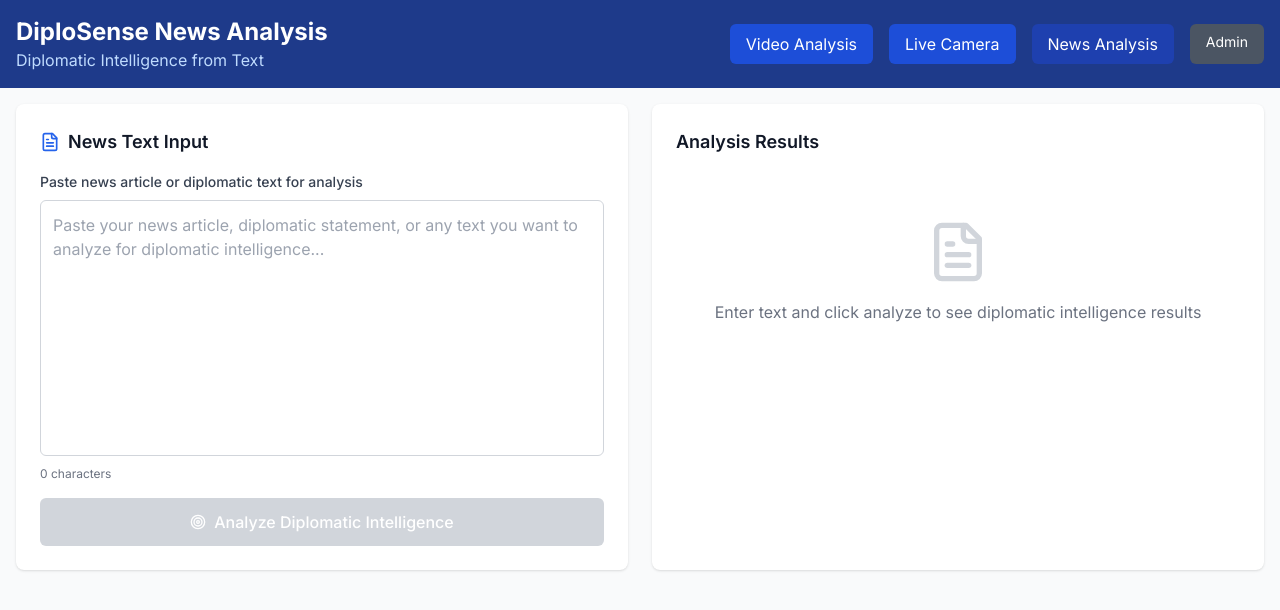
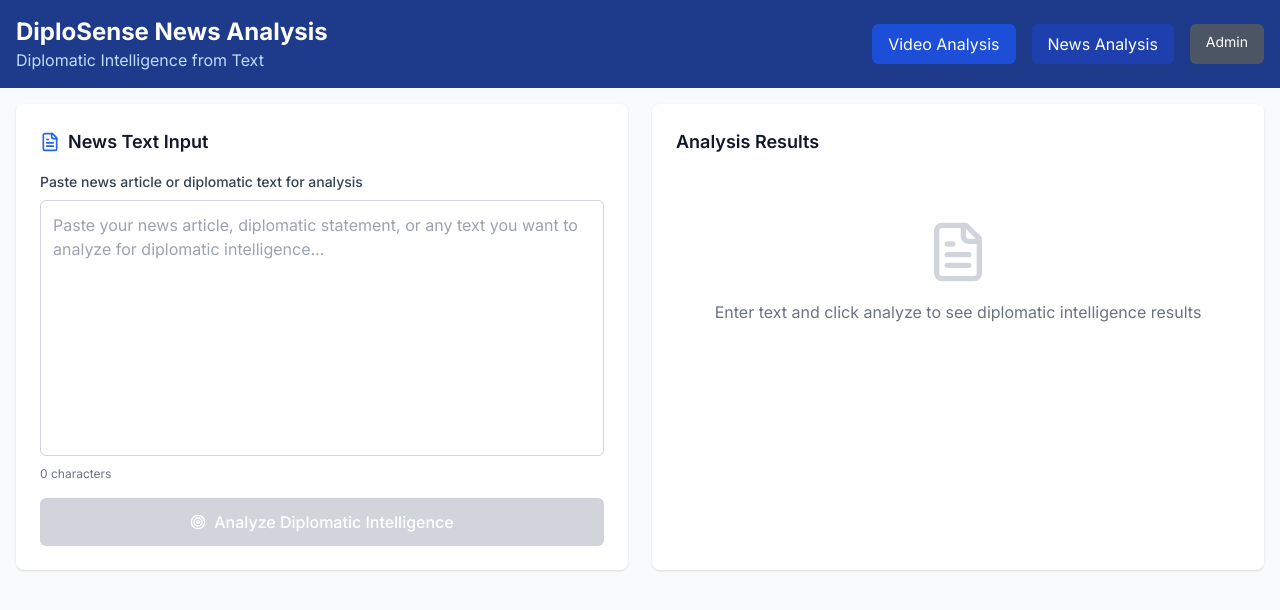
Before and after one commit to blencorp/diplosense, a Next.js app in the folder web/: page /news in a window 1280 px wide. Shown: the top 610 px of the page. Built offline with nearby package versions, Linux system fonts and the light colour scheme.

Commit message:
Hide live video link.

```diff
--- a/web/src/app/live/page.tsx
+++ b/web/src/app/live/page.tsx
@@ -586,12 +586,6 @@ export default function LiveAnalysisPage() {
                 Video Analysis
               </a>
               <a
-                href="/live"
-                className="px-4 py-2 bg-blue-800 rounded-md hover:bg-blue-700 transition-colors"
-              >
-                Live Camera
-              </a>
-              <a
                 href="/news"
                 className="px-4 py-2 bg-blue-700 rounded-md hover:bg-blue-600 transition-colors"
               >
--- a/web/src/app/news/page.tsx
+++ b/web/src/app/news/page.tsx
@@ -93,12 +93,6 @@ export default function NewsAnalysisPage() {
                 className="px-4 py-2 bg-blue-700 rounded-md hover:bg-blue-600 transition-colors"
               >
                 Video Analysis
-              </a>
-              <a
-                href="/live"
-                className="px-4 py-2 bg-blue-700 rounded-md hover:bg-blue-600 transition-colors"
-              >
-                Live Camera
               </a>
               <a
                 href="/news"
--- a/web/src/app/page.tsx
+++ b/web/src/app/page.tsx
@@ -241,12 +241,6 @@ export default function Home() {
                 Video Analysis
               </a>
               <a
-                href="/live"
-                className="px-4 py-2 bg-blue-700 rounded-md hover:bg-blue-600 transition-colors"
-              >
-                Live Camera
-              </a>
-              <a
                 href="/news"
                 className="px-4 py-2 bg-blue-700 rounded-md hover:bg-blue-600 transition-colors"
               >
```
